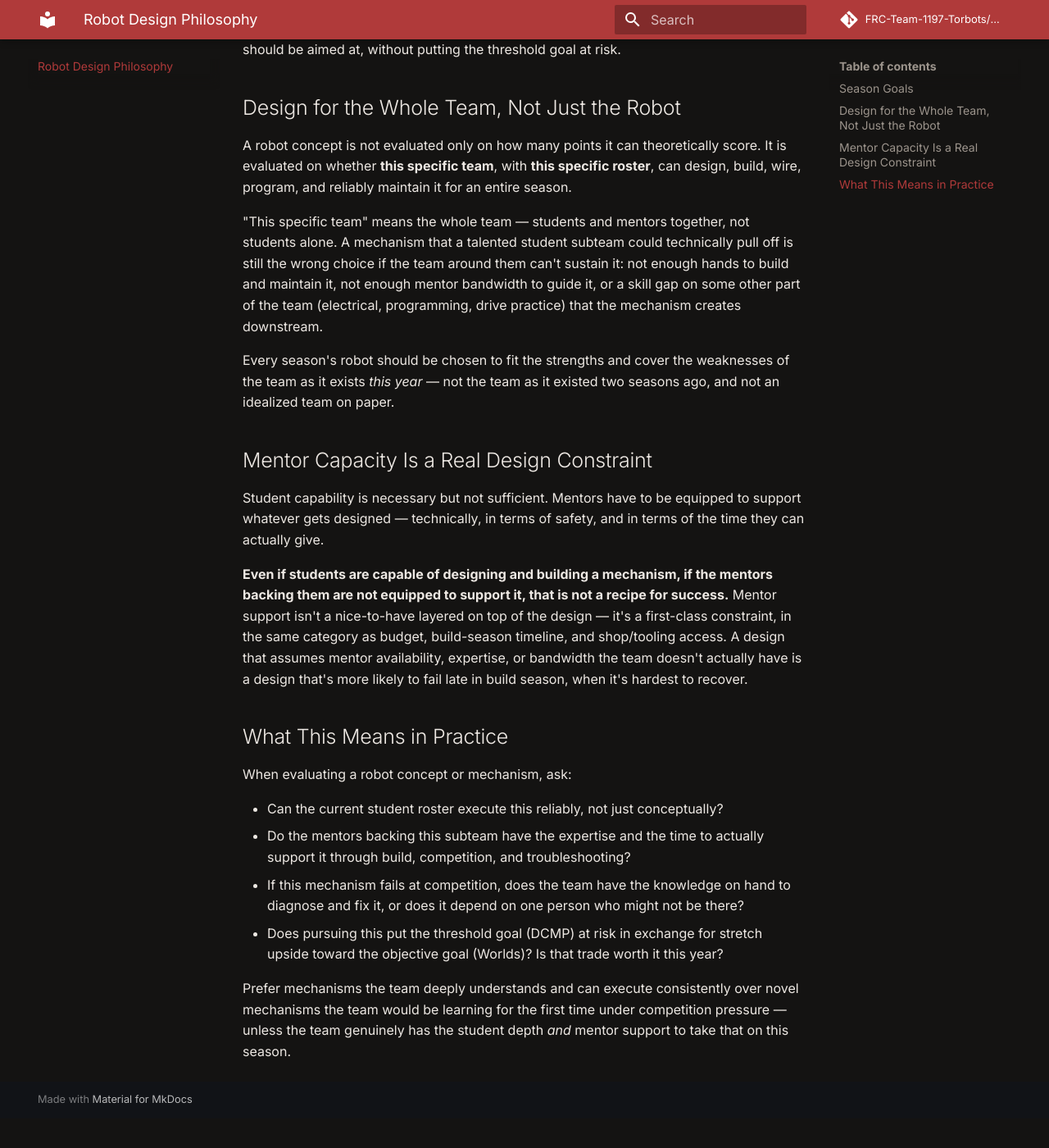
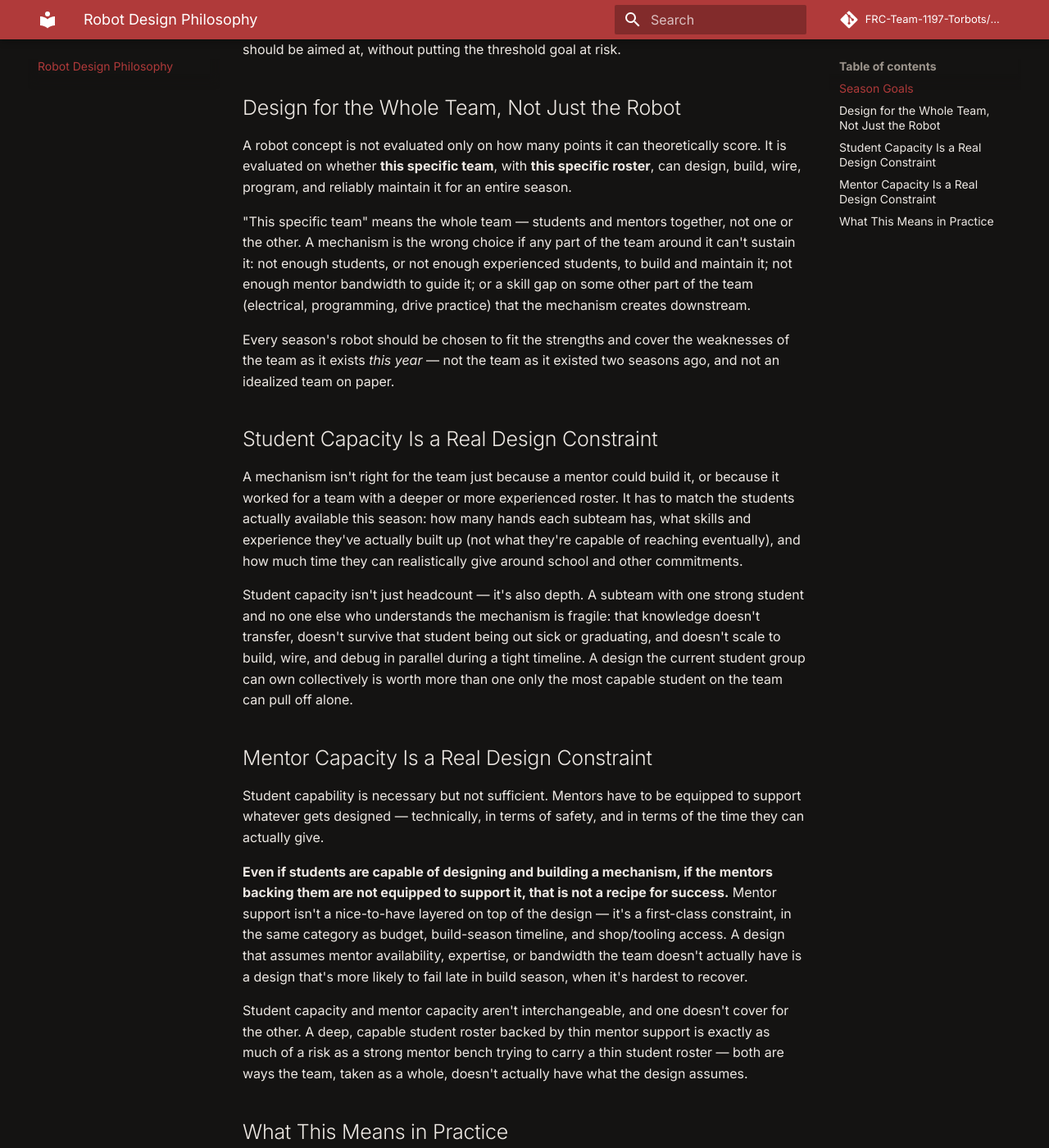
Before and after one commit to FRC-Team-1197-Torbots/TorbotsDocs, an MkDocs documentation site: the page built from docs/design-philosophy.md, in a window 1280 px wide and 1400 px high, scrolled down 424 px. Shown: the whole window at 82% size. Built offline with MkDocs 1.6.1 and Material for MkDocs 9.7.7, drawn with Linux system fonts in a browser that asks for light colours; comment, search, counter and statistics services are not loaded; before the commit the page ends 1788 px from its top, so only the background shows below that; some of the changed text lies outside the part shown.

Commit message:
docs: balance design philosophy with student capacity, not just mentor

```diff
--- a/docs/design-philosophy.md
+++ b/docs/design-philosophy.md
@@ -13,9 +13,15 @@ The threshold goal is the bar the season is not considered successful without cl
 
 A robot concept is not evaluated only on how many points it can theoretically score. It is evaluated on whether **this specific team**, with **this specific roster**, can design, build, wire, program, and reliably maintain it for an entire season.
 
-"This specific team" means the whole team — students and mentors together, not students alone. A mechanism that a talented student subteam could technically pull off is still the wrong choice if the team around them can't sustain it: not enough hands to build and maintain it, not enough mentor bandwidth to guide it, or a skill gap on some other part of the team (electrical, programming, drive practice) that the mechanism creates downstream.
+"This specific team" means the whole team — students and mentors together, not one or the other. A mechanism is the wrong choice if any part of the team around it can't sustain it: not enough students, or not enough experienced students, to build and maintain it; not enough mentor bandwidth to guide it; or a skill gap on some other part of the team (electrical, programming, drive practice) that the mechanism creates downstream.
 
 Every season's robot should be chosen to fit the strengths and cover the weaknesses of the team as it exists *this year* — not the team as it existed two seasons ago, and not an idealized team on paper.
+
+## Student Capacity Is a Real Design Constraint
+
+A mechanism isn't right for the team just because a mentor could build it, or because it worked for a team with a deeper or more experienced roster. It has to match the students actually available this season: how many hands each subteam has, what skills and experience they've actually built up (not what they're capable of reaching eventually), and how much time they can realistically give around school and other commitments.
+
+Student capacity isn't just headcount — it's also depth. A subteam with one strong student and no one else who understands the mechanism is fragile: that knowledge doesn't transfer, doesn't survive that student being out sick or graduating, and doesn't scale to build, wire, and debug in parallel during a tight timeline. A design the current student group can own collectively is worth more than one only the most capable student on the team can pull off alone.
 
 ## Mentor Capacity Is a Real Design Constraint
 
@@ -23,11 +29,14 @@ Student capability is necessary but not sufficient. Mentors have to be equipped
 
 **Even if students are capable of designing and building a mechanism, if the mentors backing them are not equipped to support it, that is not a recipe for success.** Mentor support isn't a nice-to-have layered on top of the design — it's a first-class constraint, in the same category as budget, build-season timeline, and shop/tooling access. A design that assumes mentor availability, expertise, or bandwidth the team doesn't actually have is a design that's more likely to fail late in build season, when it's hardest to recover.
 
+Student capacity and mentor capacity aren't interchangeable, and one doesn't cover for the other. A deep, capable student roster backed by thin mentor support is exactly as much of a risk as a strong mentor bench trying to carry a thin student roster — both are ways the team, taken as a whole, doesn't actually have what the design assumes.
+
 ## What This Means in Practice
 
 When evaluating a robot concept or mechanism, ask:
 
-- Can the current student roster execute this reliably, not just conceptually?
+- Does the current student roster have both the hands and the depth of experience to execute this reliably, not just conceptually?
+- Is that capability concentrated in one or two students, or spread enough to survive someone being out or graduating?
 - Do the mentors backing this subteam have the expertise and the time to actually support it through build, competition, and troubleshooting?
 - If this mechanism fails at competition, does the team have the knowledge on hand to diagnose and fix it, or does it depend on one person who might not be there?
 - Does pursuing this put the threshold goal (DCMP) at risk in exchange for stretch upside toward the objective goal (Worlds)? Is that trade worth it this year?
```
